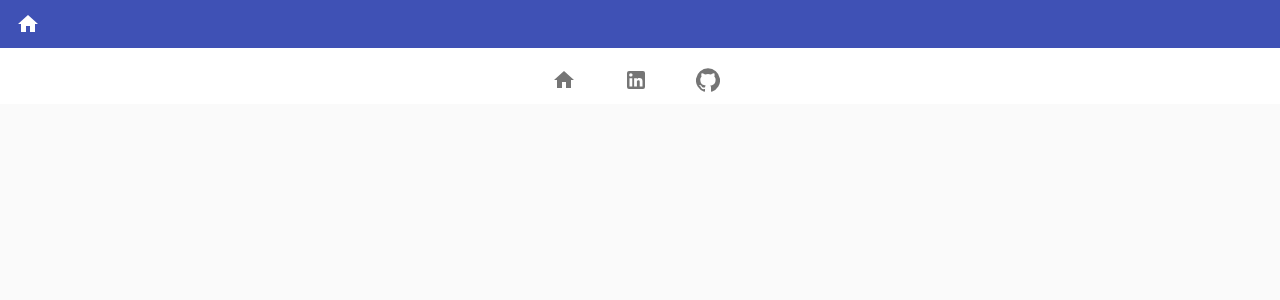
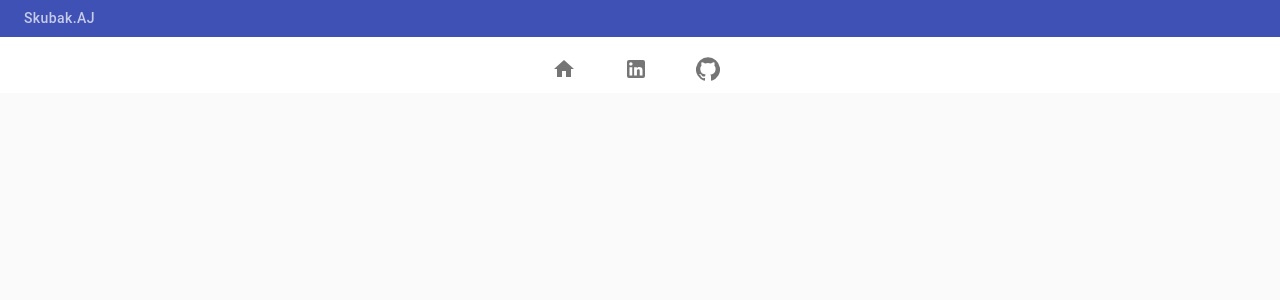
Before and after one commit to skoobydont/portfolio, a React (Create React App) app: page / in a window 1280 px wide. Shown: the top 300 px of the page. Built offline with nearby package versions, Linux system fonts and the light colour scheme.

Commit message:
updated nav to show name in button

```diff
--- a/src/components/NavComponent.jsx
+++ b/src/components/NavComponent.jsx
@@ -1,13 +1,9 @@
-import React, { useState } from 'react';
+import React from 'react';
 import { useHistory } from 'react-router';
 // MUI
 import { makeStyles } from '@material-ui/core';
 import AppBar from '@material-ui/core/AppBar';
-import IconButton from '@material-ui/core/IconButton';
-import HomeIcon from '@material-ui/icons/Home';
-import AccountCircle from '@material-ui/icons/AccountCircle';
-import MenuItem from '@material-ui/core/MenuItem';
-import Menu from '@material-ui/core/Menu';
+import Button from '@material-ui/core/Button';
 
 const useStyles = makeStyles((theme) => ({
   bar: {
@@ -16,6 +12,12 @@ const useStyles = makeStyles((theme) => ({
     justifyContent: 'space-between',
     paddingLeft: theme.spacing(2),
     paddingRight: theme.spacing(2),
+  },
+  text: {
+    textTransform: 'none',
+    '& span.MuiButton-label': {
+      color: 'rgba(255, 255, 255, 0.7)',
+    },
   },
 }));
 
@@ -28,14 +30,13 @@ const Nav = () => {
   const handleHomeRedirect = () => history.push('/portfolio');
   return (
     <AppBar position="static" className={classes.bar}>
-      <IconButton
-        edge="start"
-        color="inherit"
-        aria-label="home"
+      <Button
+        variant="text"
         onClick={handleHomeRedirect}
+        className={classes.text}
       >
-        <HomeIcon />
-      </IconButton>
+        Skubak.AJ
+      </Button>
     </AppBar>
   )
 };
```
